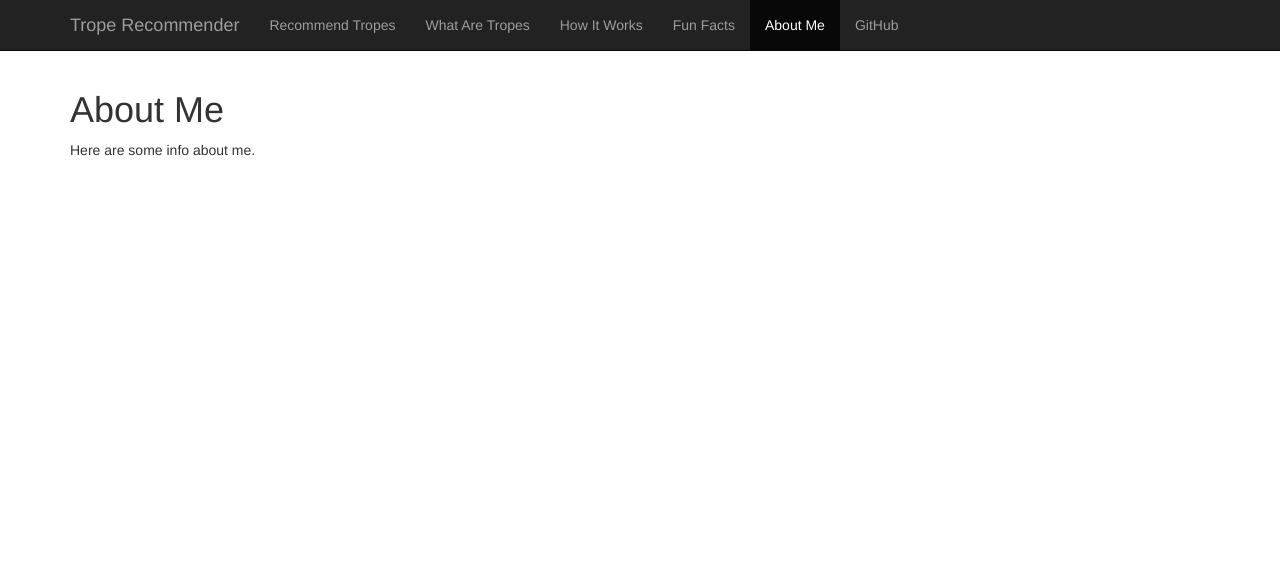
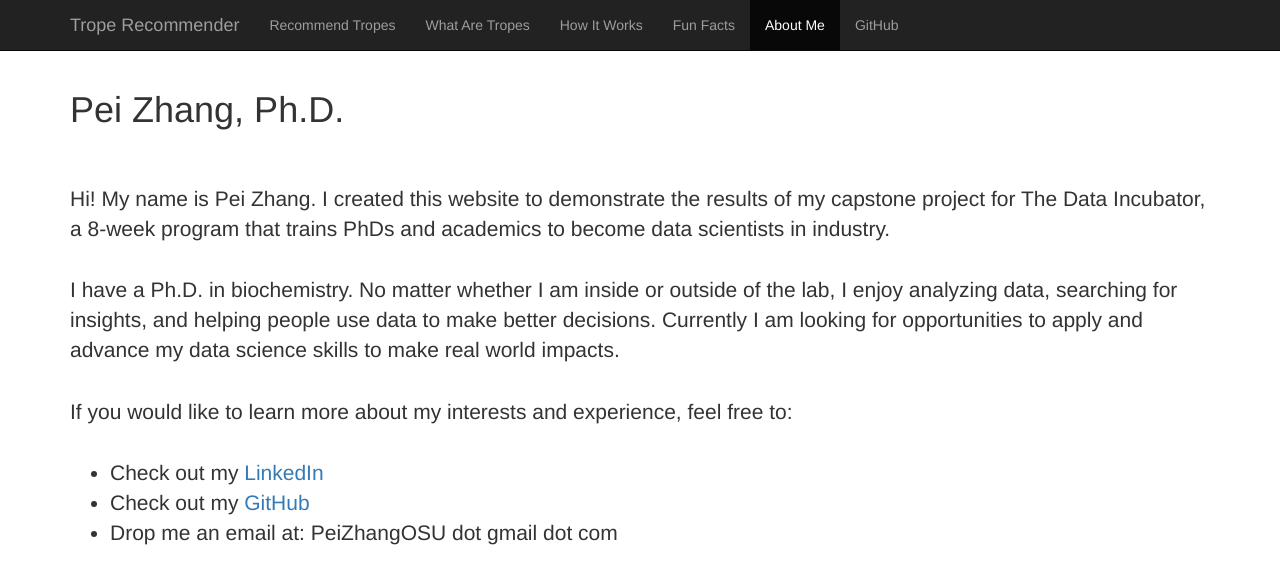
Before and after one commit to PeiZhangOSU/trope_rec_heroku, a Flask app: page /about in a window 1280 px wide. Shown: the top 584 px of the page. Run offline with Flask 2, Linux system fonts and the light colour scheme; parts of the project's set-up code (start-up, migrations or seed data) failed here and were passed over; some libraries are stand-ins or nearby versions.

Commit message:
Add About Me

```diff
--- a/static/style.css
+++ b/static/style.css
@@ -4,6 +4,14 @@
 
 body {
   padding-top: 70px;
+}
+
+p {
+  margin-bottom:1.5em;
+}
+
+h1 {
+  margin-bottom:1.5em
 }
 
 input {
@@ -54,6 +62,15 @@ textarea {
   margin: 20px 0px;
 }
 
-.search_bar{
+.search_bar {
   min-height: 50px
 }
+
+.about_me {
+  font-size: 1.5em;
+}
+
+.list_indent {
+  list-style-type: disc;
+  margin-left: 40px;
+}
--- a/templates/about.html
+++ b/templates/about.html
@@ -2,8 +2,20 @@
 {% block title %}About Me{% endblock %}
 {% block content %}
   <div class="container">
-    <h1>About Me</h1>
-		<p>Here are some info about me.</p>
+    <div class="about_me">
+      <h1>Pei Zhang, Ph.D.</h1>
+  		<p>Hi! My name is Pei Zhang. I created this website to demonstrate the results of my capstone project for The Data Incubator, a 8-week program that trains PhDs and academics to become data scientists in industry.</p>
+
+      <p>I have a Ph.D. in biochemistry. No matter whether I am inside or outside of the lab, I enjoy analyzing data, searching for insights, and helping people use data to make better decisions. Currently I am looking for opportunities to apply and advance my data science skills to make real world impacts. </p>
+
+      <p>If you would like to learn more about my interests and experience, feel free to:
+        <ul class='list_indent'>
+          <li>Check out my <a href="https://www.linkedin.com/in/PeiZhangOSU/" target="_blank">LinkedIn</a></li>
+          <li>Check out my <a href="https://github.com/PeiZhangOSU" target="_blank">GitHub</a></li>
+          <li>Drop me an email at: PeiZhangOSU dot gmail dot com</li>
+        </ul>
+      </p>
+    </div>
   </div>
 
 {% endblock %}
```
